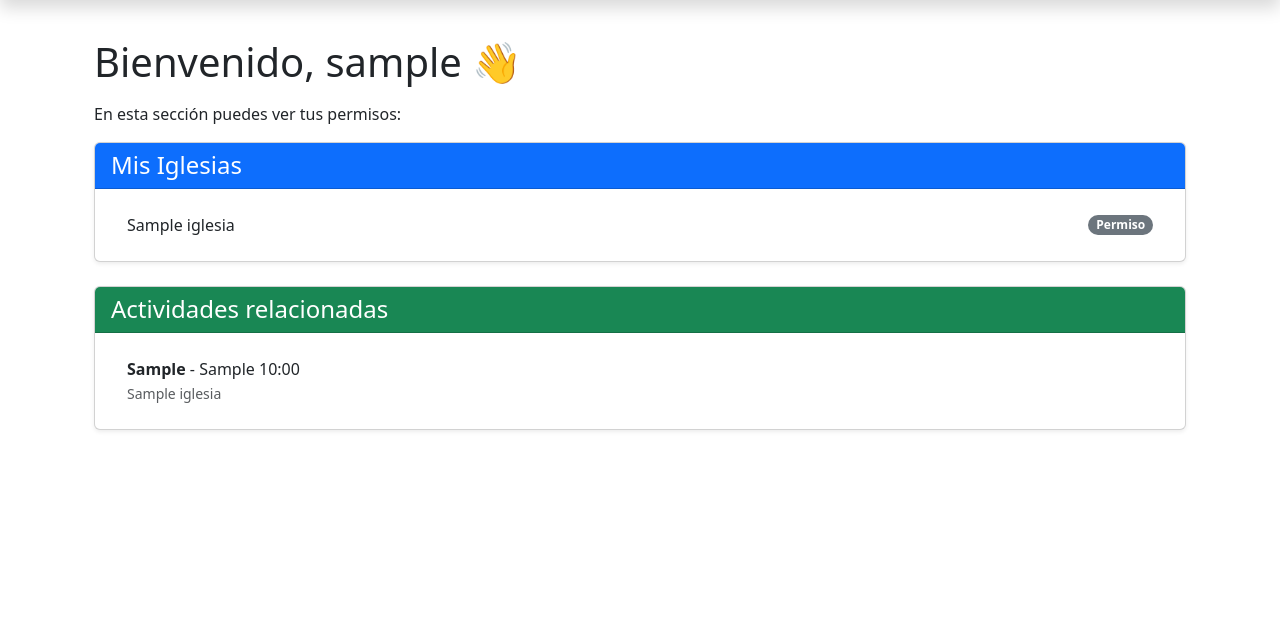
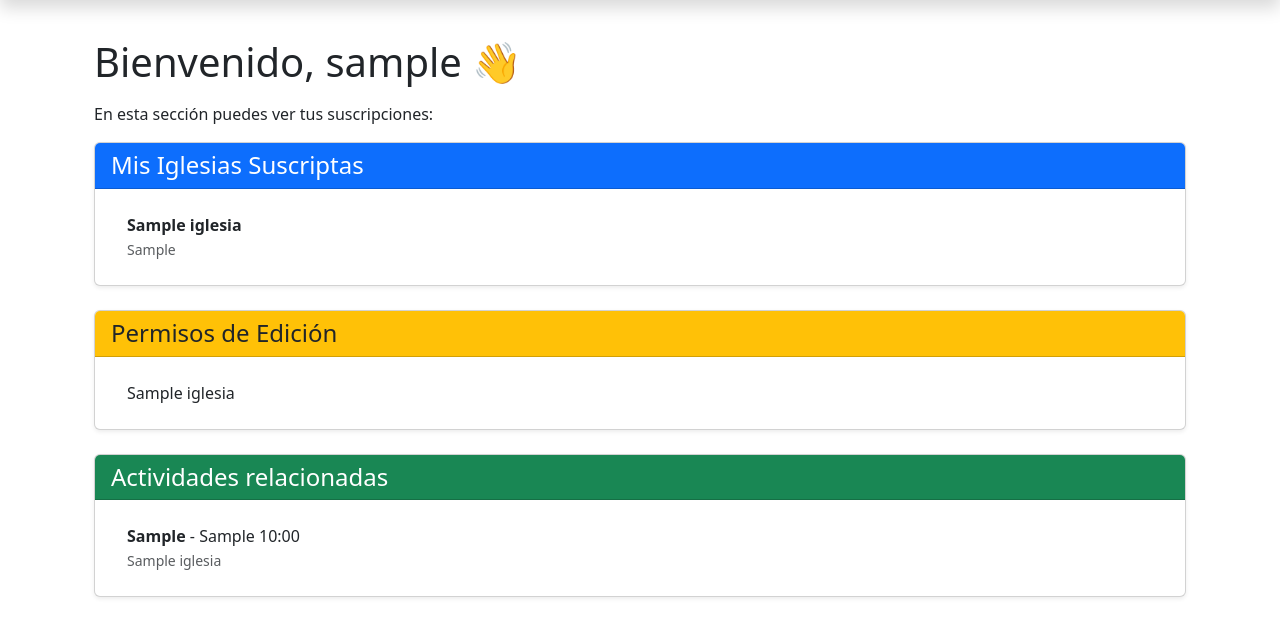
Before and after one commit to PanchoFJF/UCSE-2025-IW-TP-G7-Fornari_Gigon_Pluda, a Django app: page /dashboard/ in a window 1280 px wide. Shown: the part 56-693 px from the top of the page. Run offline with Django 5.2, Linux system fonts and the light colour scheme; a user stored in the database is signed in; tables that the repository leaves empty hold one stand-in row (values such as "Sample post"); some libraries are stand-ins or nearby versions.

Commit message:
Update dashboard (mejoras)

```diff
--- a/parroquiaproject/sitio/templates/dashboard.html
+++ b/parroquiaproject/sitio/templates/dashboard.html
@@ -4,29 +4,44 @@
 {% block content %}
 <div class="container mt-4">
     <h1 class="mb-3">Bienvenido, {{ user.username }} 👋</h1>
-    <p>En esta sección puedes ver tus permisos:</p>
+    <p>En esta sección puedes ver tus suscripciones:</p>
 
-    <!-- Mis Iglesias -->
+    <!-- Mis Iglesias Suscriptas -->
     <div class="card mb-4 shadow-sm">
         <div class="card-header bg-primary text-white">
-            <h4 class="mb-0">Mis Iglesias</h4>
+            <h4 class="mb-0">Mis Iglesias Suscriptas</h4>
         </div>
         <div class="card-body">
             {% if iglesias %}
                 <ul class="list-group list-group-flush">
                     {% for iglesia in iglesias %}
-                        <li class="list-group-item d-flex justify-content-between align-items-center">
-                            {{ iglesia.nombre }}
-                            <!-- Si querés, podés agregar un badge o icono -->
-                            <span class="badge bg-secondary rounded-pill">Permiso</span>
+                        <li class="list-group-item">
+                            <strong>{{ iglesia.nombre }}</strong><br>
+                            <small class="text-muted">{{ iglesia.direccion }}</small>
                         </li>
                     {% endfor %}
                 </ul>
             {% else %}
-                <p class="text-muted">No tienes permiso en ninguna iglesia.</p>
+                <p class="text-muted">No estás suscripto a ninguna iglesia.</p>
             {% endif %}
         </div>
     </div>
+
+    <!-- Permisos de Iglesias -->
+    {% if permisos_iglesias %}
+    <div class="card mb-4 shadow-sm">
+        <div class="card-header bg-warning text-dark">
+            <h4 class="mb-0">Permisos de Edición</h4>
+        </div>
+        <div class="card-body">
+            <ul class="list-group list-group-flush">
+                {% for iglesia in permisos_iglesias %}
+                    <li class="list-group-item">{{ iglesia.nombre }}</li>
+                {% endfor %}
+            </ul>
+        </div>
+    </div>
+    {% endif %}
 
     <!-- Actividades relacionadas -->
     <div class="card mb-4 shadow-sm">
@@ -44,7 +59,7 @@
                     {% endfor %}
                 </ul>
             {% else %}
-                <p class="text-muted">No tienes permiso en ninguna actividad.</p>
+                <p class="text-muted">No tienes actividades relacionadas.</p>
             {% endif %}
         </div>
     </div>
--- a/parroquiaproject/sitio/views.py
+++ b/parroquiaproject/sitio/views.py
@@ -151,13 +151,16 @@ def dashboard(request):
     try:
         usuario_iglesias = UsuarioIglesias.objects.get(usuario=request.user)
         iglesias = usuario_iglesias.iglesias_suscripto.all()
+        permisos_iglesias = usuario_iglesias.iglesias_admin.all()
         actividades = Actividades.objects.filter(iglesia__in=iglesias)
     except UsuarioIglesias.DoesNotExist:
         iglesias = []
+        permisos_iglesias = []
         actividades = []
 
     context = {
         "iglesias": iglesias,
+        "permisos_iglesias": permisos_iglesias,
         "actividades": actividades,
     }
     return render(request, "dashboard.html", context)
```
